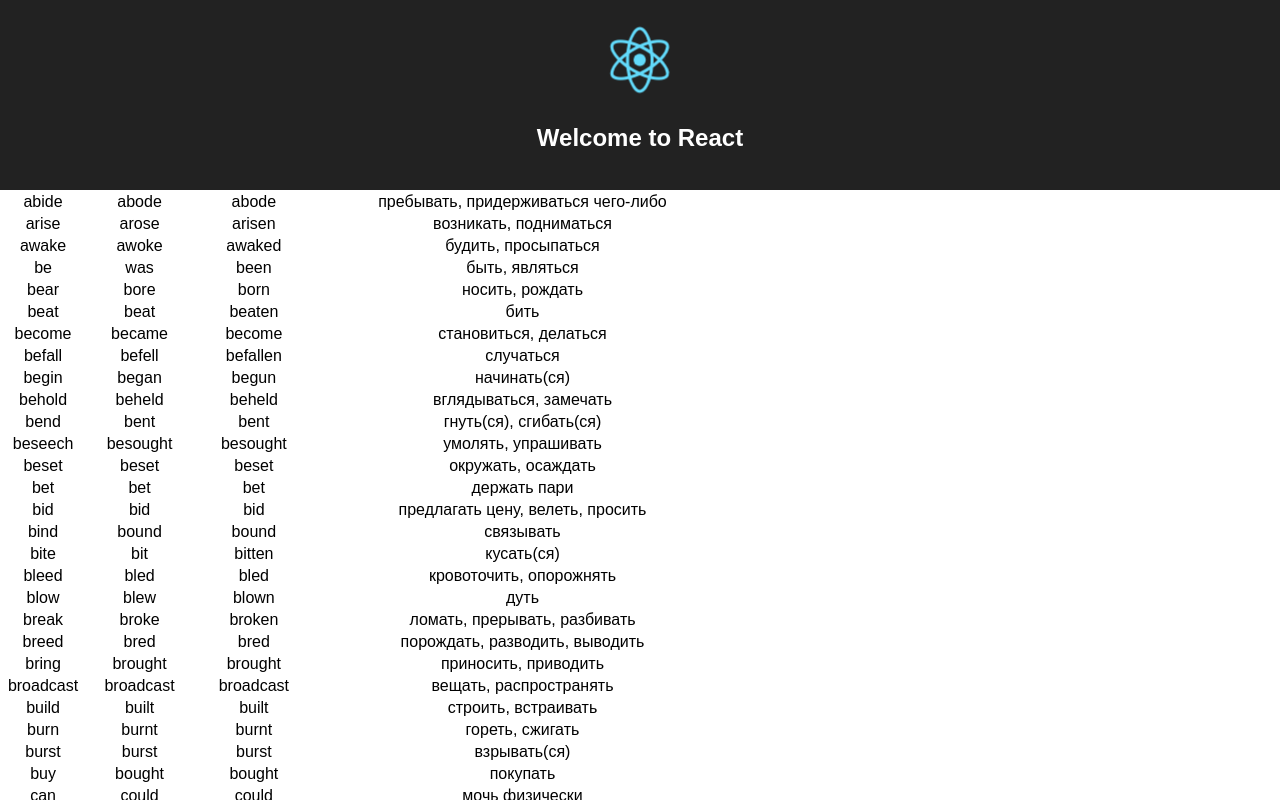
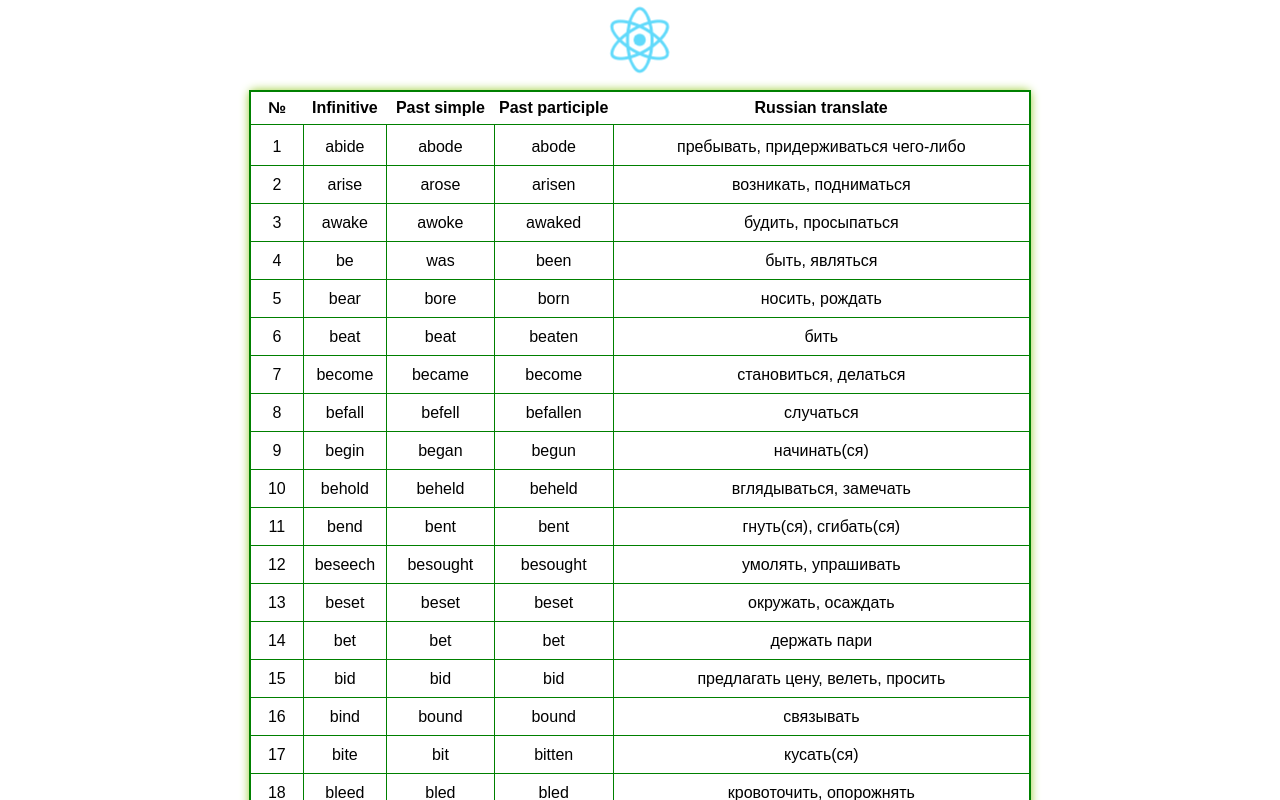
Before and after one commit to korsunowk/korsunowk.github.io, a React (Create React App) app in the folder front/: page / in a window 1280 px wide. Shown: the top 800 px of the page. Built offline with nearby package versions, Linux system fonts and the light colour scheme.

Commit message:
Add table with words, styles to table

```diff
--- a/front/src/App.css
+++ b/front/src/App.css
@@ -1,5 +1,7 @@
 .App {
-  text-align: center;
+  display: flex;
+  flex-direction: column;
+  align-items: center;
 }
 
 .App-logo {
@@ -7,17 +9,6 @@
   height: 80px;
 }
 
-.App-header {
-  background-color: #222;
-  height: 150px;
-  padding: 20px;
-  color: white;
-}
-
-.App-intro {
-  font-size: large;
-}
-
 @keyframes App-logo-spin {
   from { transform: rotate(0deg); }
   to { transform: rotate(360deg); }
--- a/front/src/App.js
+++ b/front/src/App.js
@@ -10,10 +10,7 @@ class App extends Component {
   render() {
     return (
       <div className="App">
-        <div className="App-header">
-          <img src={logo} className="App-logo" alt="logo" />
-          <h2>Welcome to React</h2>
-        </div>
+        <img src={logo} className="App-logo" alt="logo" />
         <WordsTable />
       </div>
     );
--- a/front/src/components/table-words/table-cell.js
+++ b/front/src/components/table-words/table-cell.js
@@ -4,6 +4,7 @@ export default class TableCell extends React.Component {
     render () {
         return (
             <tr>
+                <td>{this.props.number}</td>
                 <td>{this.props.infinitive}</td>
                 <td>{this.props.past_simple}</td>
                 <td>{this.props.perfect}</td>
--- a/front/src/components/table-words/table.js
+++ b/front/src/components/table-words/table.js
@@ -1,6 +1,7 @@
 import React from 'react';
 import TableCell from './table-cell';
 
+import '../../styles/table.css';
 var words = require('../../words.json');
 
 export default class WordsTable extends React.Component {
@@ -14,12 +15,27 @@ export default class WordsTable extends React.Component {
                     past_simple={words[i]['past_simple']}
                     perfect={words[i]['perfect']}
                     key={i}
+                    number={i}
                 />
             )
         }
         return (
             <table>
                 <tbody>
+                    <tr>
+                        <th>№</th>
+                        <th>Infinitive</th>
+                        <th>Past simple</th>
+                        <th>Past participle</th>
+                        <th>Russian translate</th>
+                    </tr>
+                    <tr className="empty-tr">
+                        <td></td>
+                        <td></td>
+                        <td></td>
+                        <td></td>
+                        <td></td>
+                    </tr>
                     {cells}
                 </tbody>
             </table>
--- /dev/null
+++ b/front/src/styles/table.css
@@ -0,0 +1,38 @@
+table {
+    margin-top: 10px;
+    margin-bottom: 20px;
+    padding: 20px;
+
+    border: 2px solid green;
+    border-radius: 6px;
+    border-collapse: collapse;
+
+    box-shadow: 0 0 10px yellowgreen;
+}
+
+tr th {
+    height: 30px;
+}
+
+td {
+    text-align: center;
+}
+
+tr > td {
+    height: 35px;
+    min-width: 50px;
+    border-right: 1px solid green;
+}
+
+tr.empty-tr td {
+    height: 1px;
+}
+
+tr:not(.empty-tr) {
+    border-bottom: 1px solid green;
+}
+
+tr:not(.empty-tr):hover {
+    cursor: pointer;
+    background-color:#FFFACD;
+}
```
